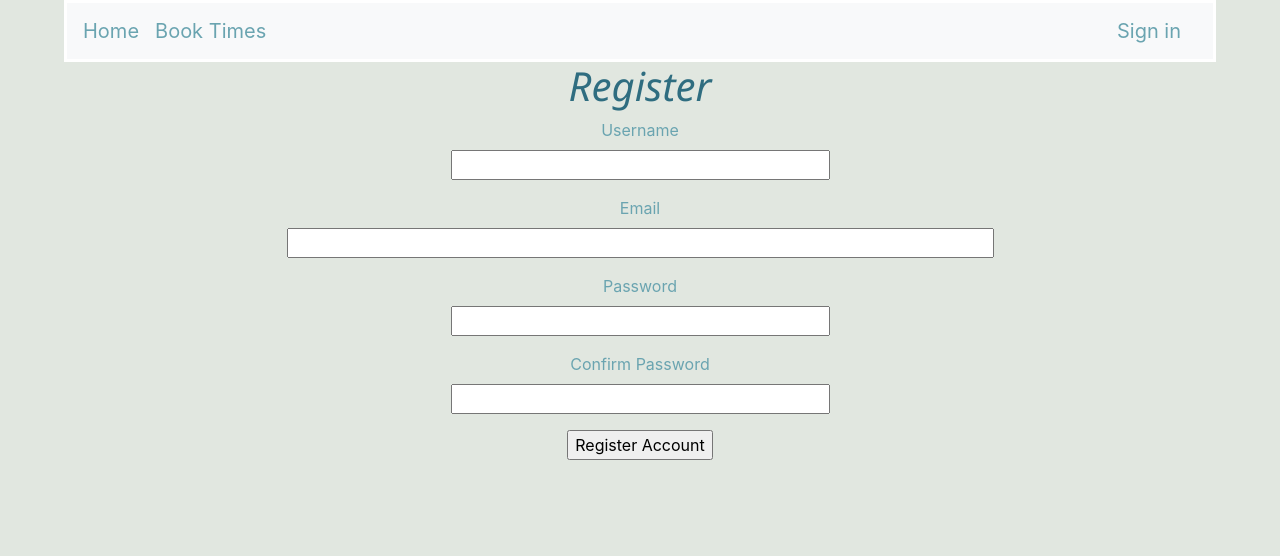
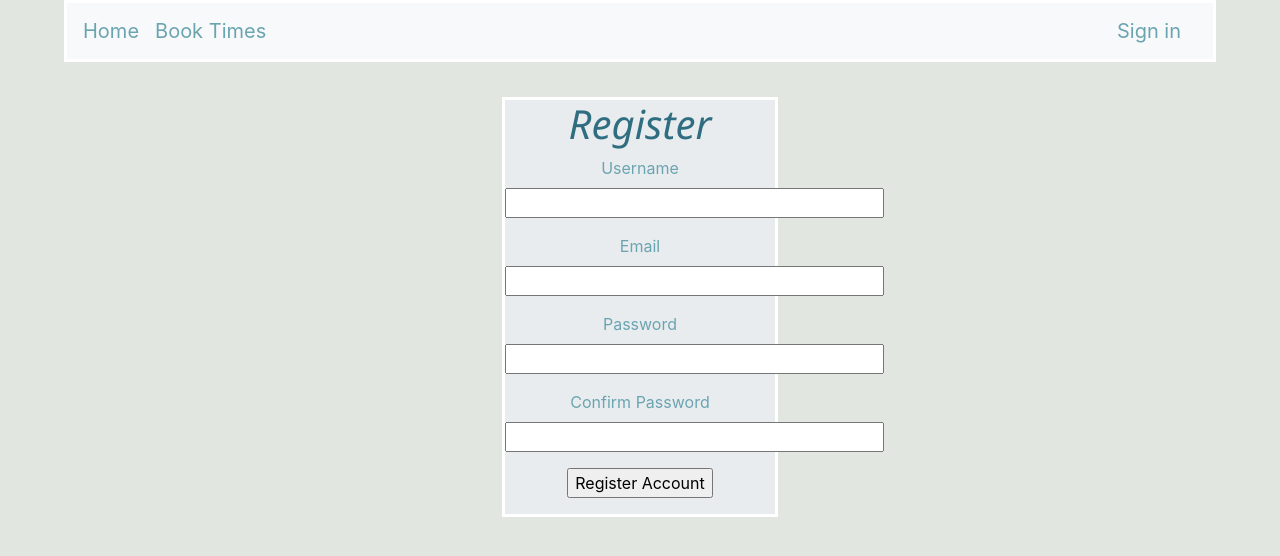
Before and after one commit to davinhster/Schedule-Master, a Flask app: page /register in a window 1280 px wide. Shown: the top 556 px of the page. Run offline with Flask 2, Linux system fonts and the light colour scheme; some libraries are stand-ins or nearby versions.

Commit message:
added form styling

```diff
--- a/app_folder/static/styles/base.css
+++ b/app_folder/static/styles/base.css
@@ -27,6 +27,9 @@ hr{
     border: 1px solid white;
 }
 
+li{
+    color: rgb(128, 47, 47);
+}
 /* >>CLASS SELECTORS<< */
 
 .center{
@@ -50,3 +53,11 @@ hr{
 #registerLink{
     color:#2F6D80;
 }
+
+.Forms{
+    border: white solid 3px;
+    margin-top: 3%;
+    margin-left: 38%;
+    margin-right: 38%;
+    background-color: #e9ecef;
+}
--- a/app_folder/templates/base.html
+++ b/app_folder/templates/base.html
@@ -19,6 +19,10 @@
     </head>
 
 
+
+
+
+    <body>
       <nav class="navbar navbar-custom navbar-expand-lg navbar-light bg-light">
 
         <!-- LEFT SIDE OF NAVBAR -->
@@ -50,14 +54,13 @@
         </nav>
 
 
-    <body>
       {% block jumbotron %}{% endblock %}
 
        {% block content %}{% endblock %}
 
        {% with messages = get_flashed_messages() %}
          {% if messages %}
-            <ul>
+            <ul class="center">
                {% for message in messages %}
                   <li>{{ message }}</li>
               {% endfor %}
--- a/app_folder/templates/login.html
+++ b/app_folder/templates/login.html
@@ -1,7 +1,7 @@
 {% extends "base.html" %}
 
 {% block content %}
-<div class="center">
+<div class="center Forms">
     <h1>Sign In</h1>
     <form action="" method="post">
         {{ form.hidden_tag() }}
--- a/app_folder/templates/register.html
+++ b/app_folder/templates/register.html
@@ -1,7 +1,7 @@
 {% extends "base.html" %}
 
 {% block content %}
-<div class="center">
+<div class="center Forms">
     <h1>Register</h1>
     <form action="" method="post">
         {{ form.hidden_tag() }}
@@ -11,7 +11,7 @@
         </p>
         <p>
             {{ form.email.label }}<br>
-            {{ form.email(size=64) }}
+            {{ form.email(size=32) }}
         </p>
         <p>
             {{ form.password.label }}<br>
```
Also changed, not shown: 6 other files. Lines whose indentation alone changed are shown as unchanged.
